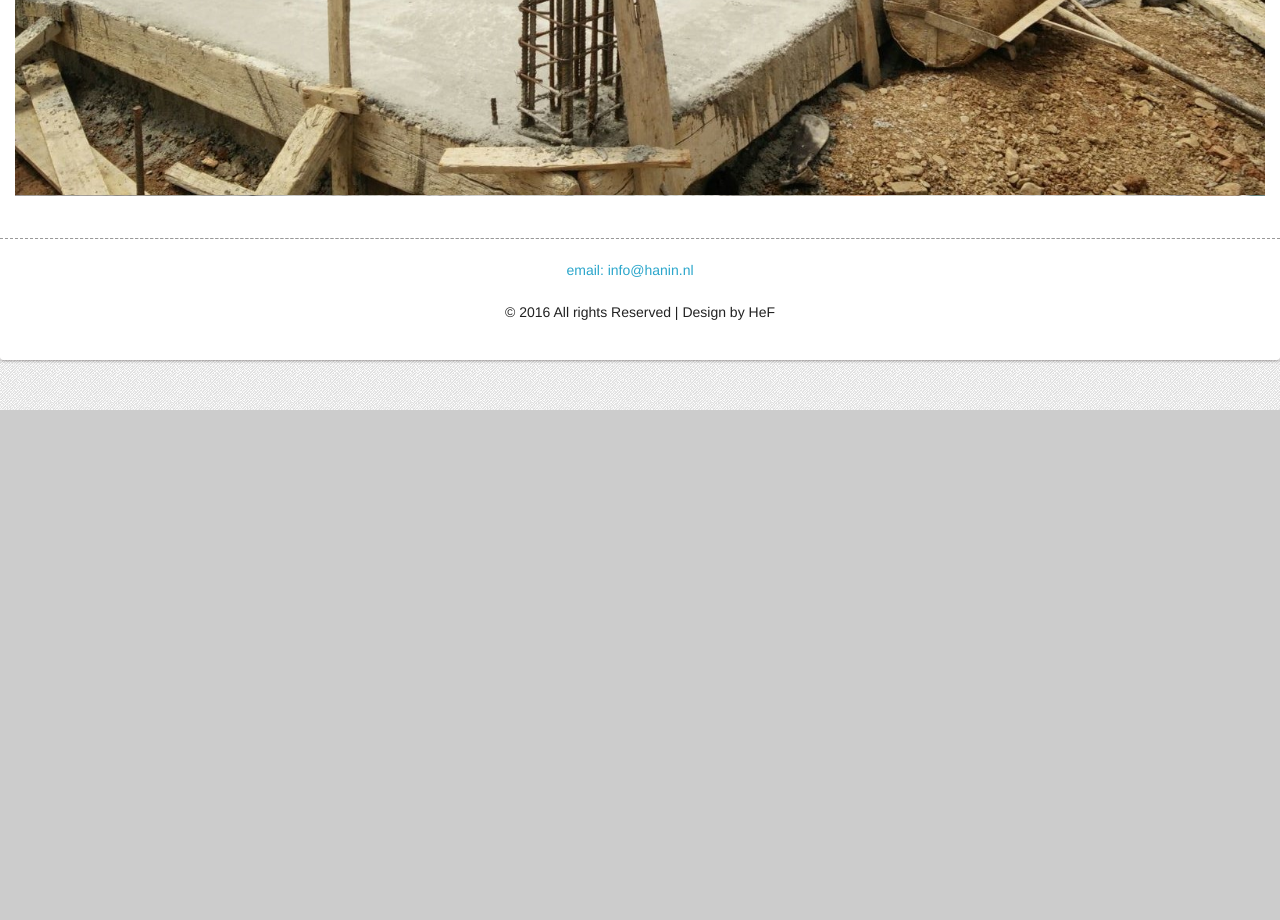
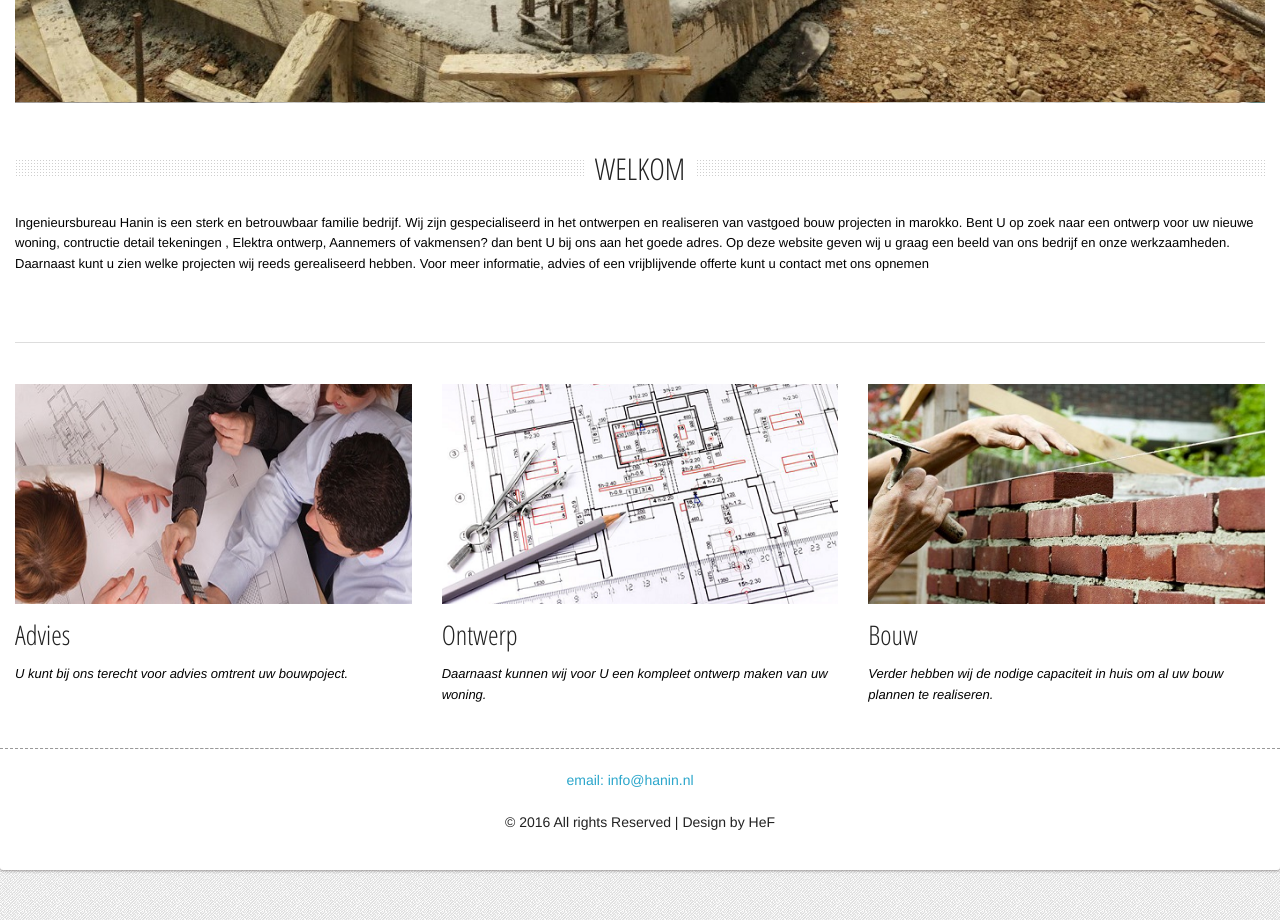
Before and after one commit to solarmaroc/hanin, a plain HTML site: page index.html in a window 1280 px wide. Shown: the part 800-1720 px from the top of the page. Before the commit the page ends 1210 px from the top, so only its background shows below. Drawn offline with Linux system fonts and the light colour scheme; a web font is replaced by a local one.

Commit message:
Updated frontpage

```diff
--- a/index.html
+++ b/index.html
@@ -43,15 +43,7 @@
                 </div>
                 <!-- END Header -->
 
-                <div class="row hide-for-small">
-                    <div class="twelve columns">
-                        <div class="heading_dots">
-                            <h2 class="heading_largesize" style="margin-bottom:10px"><span class="heading_center_bg">Bouw advies en ontwerp op maat</span></h2>
-                        </div>
-                        <br>
-                        .
-                    </div>
-                </div>
+
 
                 <!--<div class="show-for-large-up">-->
                     <div class="row">
@@ -66,12 +58,46 @@
                         </div>
                     </div>
                 <!--</div>-->
+                <!-- end row -->
+                <br>
 
+                <div class="row hide-for-small">
+                    <div class="twelve columns">
+                        <div class="heading_dots">
+                            <h2 class="heading_largesize" style="margin-bottom:10px"><span class="heading_center_bg">WELKOM</span></h2>
+                        </div>
+                        <br>
+                        <div class="horizontal">
+                            <p>
+                                Ingenieursbureau Hanin is een sterk en betrouwbaar familie bedrijf. Wij zijn gespecialiseerd in het ontwerpen en realiseren van vastgoed bouw projecten in marokko. Bent U op zoek naar een ontwerp voor uw nieuwe woning, contructie detail tekeningen  , Elektra ontwerp, Aannemers of vakmensen? dan bent U bij ons aan het goede adres.
+                                Op deze website geven wij u graag een beeld van ons bedrijf en onze werkzaamheden. Daarnaast kunt u zien welke projecten wij reeds gerealiseerd hebben.
+                                Voor meer informatie, advies of een vrijblijvende offerte kunt u contact met ons opnemen
+                            </p>
+                        </div>
+                    </div>
+                </div>
+                <br>
+                <br>
+                <hr />
+                <div class="row" style="padding-top: 20px">
+                    <div class="four columns">
+                        <img src="images/hanin_advies1.jpg" alt="">
+                        <h3>Advies</h3>
+                        <p><em>U kunt bij ons terecht voor advies omtrent uw bouwpoject.</em></p>
+                    </div>
+                    <div class="four columns">
+                        <img src="images/hanin_ontwerp2.png" alt="">
+                        <h3>Ontwerp</h3>
+                        <p><em>Daarnaast kunnen wij voor U een kompleet ontwerp maken van uw woning.</em></p>
+                    </div>
+                    <div class="four columns">
+                        <img src="images/hanin_bouw.jpg" alt="">
+                        <h3>Bouw</h3>
+                        <p><em>Verder hebben wij de nodige capaciteit in huis om al uw bouw plannen te realiseren.</em></p>
+                    </div>
+                </div>
+                <!-- end row -->
 
-
-                <!-- end row -->
-                <!-- end row -->
-                <!-- end row -->
                 <div class="row">
                     <div class="twelve columns">
                         <ul id="menu3" class="footer_menu horizontal">
@@ -82,7 +108,7 @@
                         <ul id="menu3" class="footer_menu horizontal">
                             <p>
                             <ul> © 2016 All rights Reserved | Design by HeF</ul></p>
-</div>
+                    </div>
                 </div>
                 <script>$('ul#menu3').nav - bar();</script>
             </div>
```
Also changed, not shown: images/bouwadvies.jpg (added), images/demo1_small.jpg (added), images/demo2_small.jpg (added), images/demo3_small.jpg (added), images/hanin_advies.jpg (added), images/hanin_advies1.jpg (added), images/hanin_bouw.jpg (added), images/hanin_ontwerp.png (added), images/hanin_ontwerp2.png (added).
